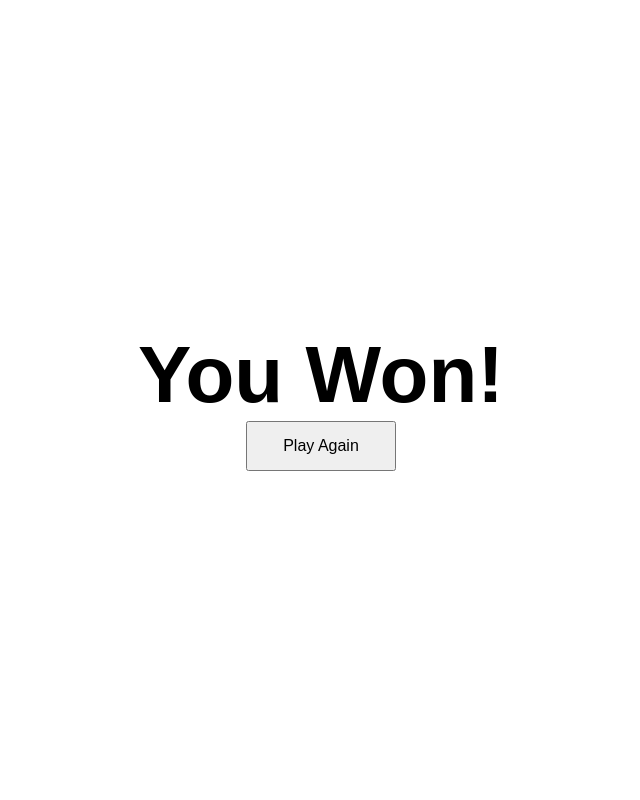
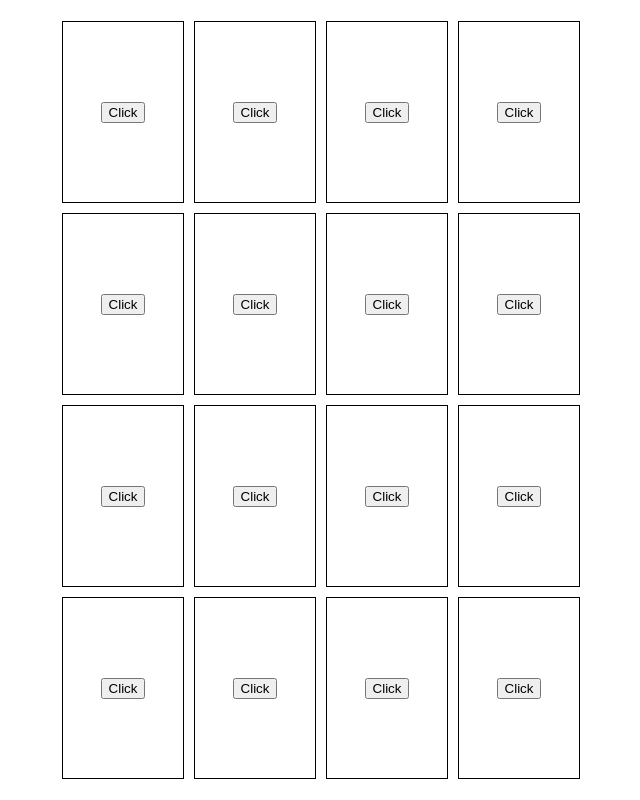
Before and after one commit to Mykeb96/Memorizer, a React (Vite) app: page / in a window 1280 px wide. Shown: the whole page, without its empty margins (319-959 px from the left). Built offline with nearby package versions, Linux system fonts and the light colour scheme.

Commit message:
feat(readme): completed readme and removed testing features

```diff
--- a/src/App.tsx
+++ b/src/App.tsx
@@ -72,7 +72,7 @@ function App() {
   };
   const [cards, setCards] = useState<CardType[]>(createDeck());
   const [selectedCards, setSelectedCards] = useState<gameState>(initialGameState);
-  const [gameOver, setGameOver] = useState<boolean>(true);
+  const [gameOver, setGameOver] = useState<boolean>(false);
 
   let twoCardsSelected: boolean = selectedCards.card_one.id !== '' && selectedCards.card_two.id !== '';
   let cardsMatch: boolean = (selectedCards.card_one.partnerId == selectedCards.card_two.id) && twoCardsSelected;
--- a/src/components/Card.tsx
+++ b/src/components/Card.tsx
@@ -22,7 +22,6 @@ const Card = React.memo(({ color, id, partnerId, handleGameState, isActive, isMa
         visibility: isMatched ? 'hidden' : 'initial'
         }}
         >
-            <span>{color}</span>
             <button onClick={() => handleGameState({color: color, id: id, partnerId: partnerId, isActive: isActive, isMatched: isMatched})}>Click</button>
         </div>
     )
```
Also changed, not shown: 1 other file (tests, documents, lock files or other folders).
